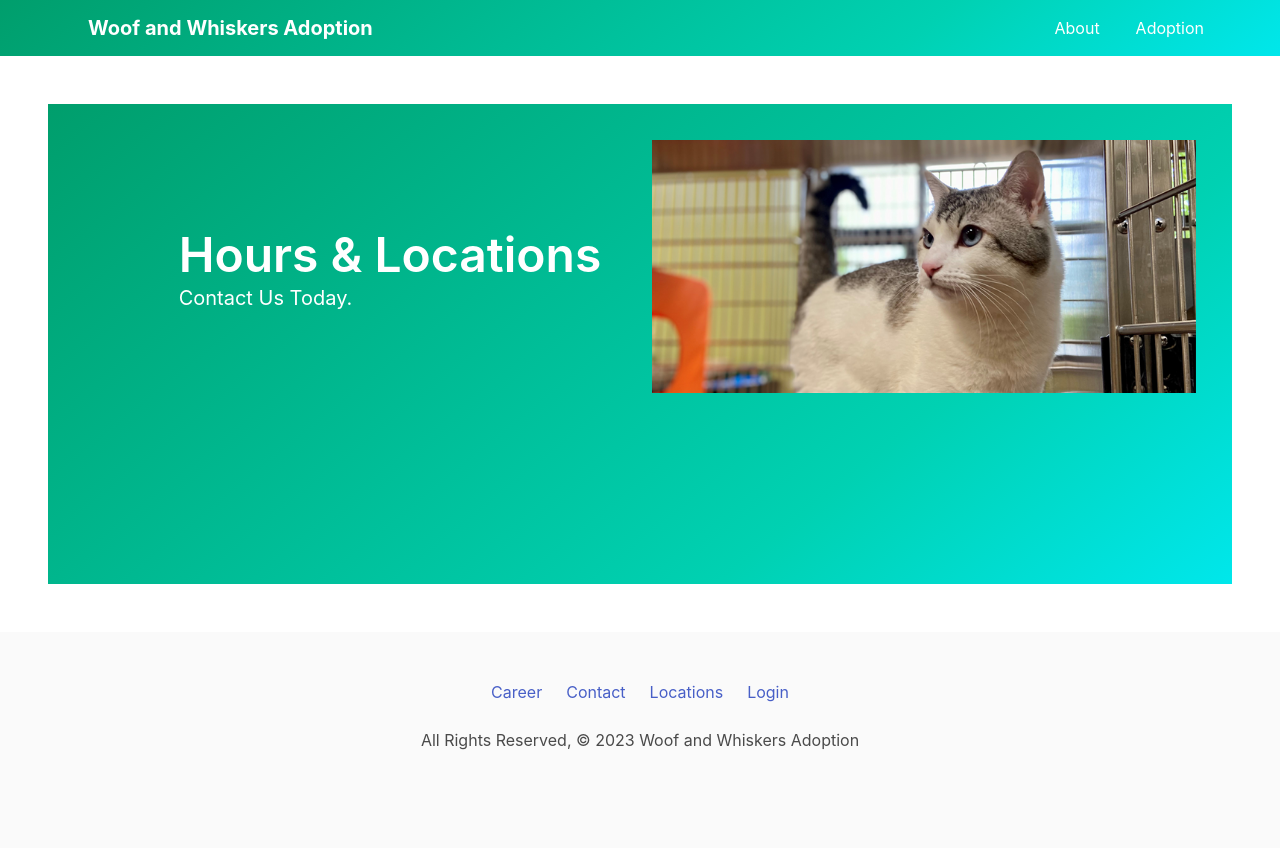
After one commit to Apple-supaporn/project4-dog-and-cat-adoption, a Django app: page /hours-locations/ in a window 1280 px wide. The commit adds this page. Run offline with Django 4.2, Linux system fonts and the light colour scheme.

Commit message:
add contact and locations page

```diff
--- a/dog_and_cat_adoption_project/dog_and_cat_adoption_app/templates/dogncat/base.html
+++ b/dog_and_cat_adoption_project/dog_and_cat_adoption_app/templates/dogncat/base.html
@@ -76,10 +76,10 @@
         <a href="{% url 'home' %}" class="has-text-gray">Career</a>
       </div>
       <div class="column is-narrow">
-        <a href="{% url 'home' %}" class="has-text-gray">Contact</a>
+        <a href="{% url 'contact' %}" class="has-text-gray">Contact</a>
       </div>
       <div class="column is-narrow">
-        <a href="{% url 'home' %}" class="has-text-gray">Location</a>
+        <a href="{% url 'hours_locations' %}" class="has-text-gray">Locations</a>
       </div>
       <div class="column is-narrow">
         <a href="{% url 'login' %}" class="has-text-gray">Login</a>
--- a/dog_and_cat_adoption_project/dog_and_cat_adoption_app/templates/dogncat/cat_list.html
+++ b/dog_and_cat_adoption_project/dog_and_cat_adoption_app/templates/dogncat/cat_list.html
@@ -3,7 +3,7 @@
 {% block content %}
 
 <section class="hero is-primary is-bold">
-    <div class="hero-body">
+    <div class="hero-body" style="height: 480px;">
         <div class="columns">
             <div class="columns is-vcentered">
                 <!-- Right side: Message -->
@@ -18,7 +18,7 @@
                 </div>
                 <!-- Left side: Image -->
                 <div class="column is-6">
-                    <img src="{% static 'images/cat_header.png' %}" alt="pets" class="big-photo" style="width: 100%;">
+                    <img src="{% static 'images/cat_header.png' %}" alt="pets" class="big-photo" style="width: 100%; height: 100%; object-fit: cover;">
                 </div>
             </div>
         </div>
--- /dev/null
+++ b/dog_and_cat_adoption_project/dog_and_cat_adoption_app/templates/dogncat/hours_locations.html
@@ -0,0 +1,26 @@
+{% extends 'dogncat/base.html' %}
+{% load static %}
+{% block content %}
+
+<section class="hero is-primary is-bold">
+    <div class="hero-body" style="height: 480px;">
+        <div class="columns">
+            <div class="columns is-vcentered">
+                <!-- Right side: Message -->
+                <div class="column is-5 is-offset-1">
+                    <h1 class="title is-1 has-text-white"> Hours & Locations </h1>
+                    <h2 class="subtitle has-text-white"> Contact Us Today. </h2>
+                </div>
+                <!-- Left side: Image -->
+                <div class="column is-6">
+                    <img src="{% static 'images/cat_header.png' %}" alt="pets" class="big-photo" style="width: 100%; height: 100%; object-fit: cover;">
+                </div>
+            </div>
+        </div>
+    </div>
+</section>
+
+
+
+
+{% endblock %}
--- a/dog_and_cat_adoption_project/dog_and_cat_adoption_app/urls.py
+++ b/dog_and_cat_adoption_project/dog_and_cat_adoption_app/urls.py
@@ -1,6 +1,6 @@
 from django.urls import path
 from . import views     # .  is everything from views
-from .views import dog_list, cat_list
+from .views import dog_list, cat_list, contact, hours_locations
 
 
 
@@ -19,4 +19,7 @@ urlpatterns = [
     path('dogs/', dog_list, name='dog_list'),
     path('cats/', cat_list, name='cat_list'),
 
+    path('contact/', contact, name='contact'),
+    path('hours-locations/', hours_locations, name='hours_locations')
+
 ]
--- a/dog_and_cat_adoption_project/dog_and_cat_adoption_app/views.py
+++ b/dog_and_cat_adoption_project/dog_and_cat_adoption_app/views.py
@@ -21,6 +21,12 @@ def home(request):
 
 def about(request):
     return render(request, 'dogncat/about.html')
+
+def contact(request):
+    return render(request, 'dogncat/contact.html')
+
+def hours_locations(request):
+    return render(request, 'dogncat/hours_locations.html')
 
 
 def pets_index(request):
```
Also changed, not shown: dog_and_cat_adoption_project/dog_and_cat_adoption_app/templates/dogncat/about.html (+5 -4 lines), dog_and_cat_adoption_project/dog_and_cat_adoption_app/templates/dogncat/contact.html (added, +26 -0 lines), dog_and_cat_adoption_project/dog_and_cat_adoption_app/templates/dogncat/dog_list.html (+5 -5 lines), dog_and_cat_adoption_project/dog_and_cat_adoption_app/templates/dogncat/home.html (+3 -10 lines), dog_and_cat_adoption_project/dog_and_cat_adoption_app/static/images/SPCA.jpeg (deleted), dog_and_cat_adoption_project/dog_and_cat_adoption_app/static/images/about2.jpeg (added), dog_and_cat_adoption_project/dog_and_cat_adoption_app/static/images/about3.jpeg (added).
